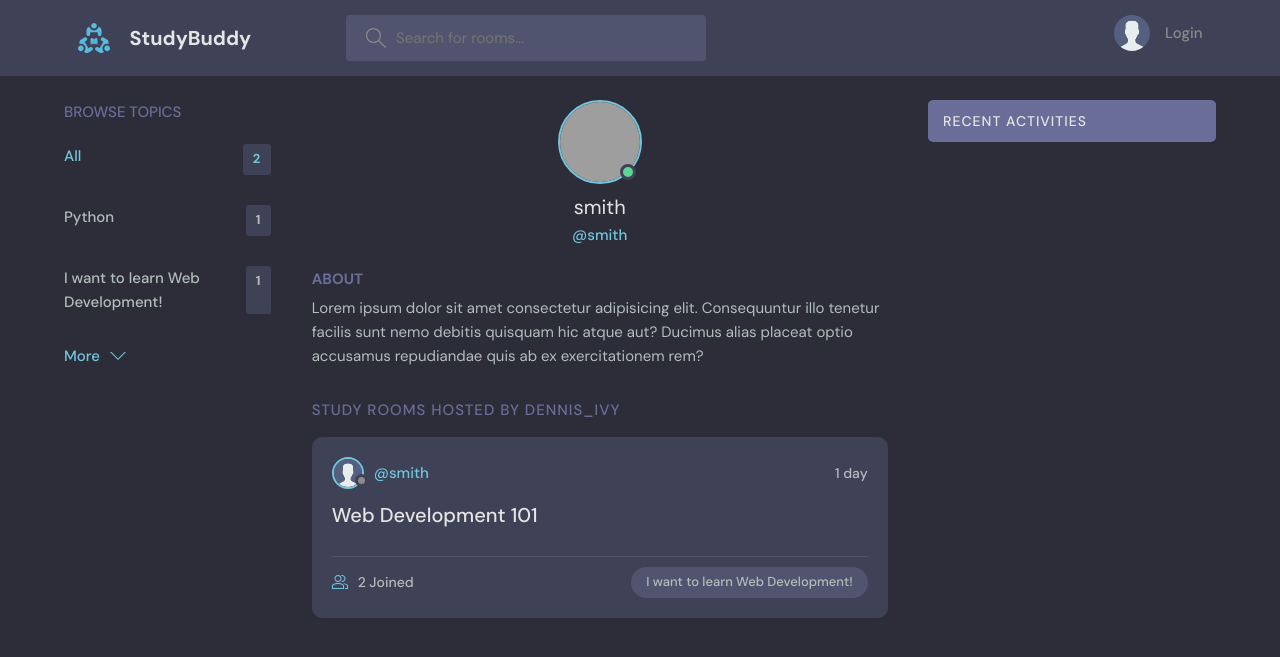
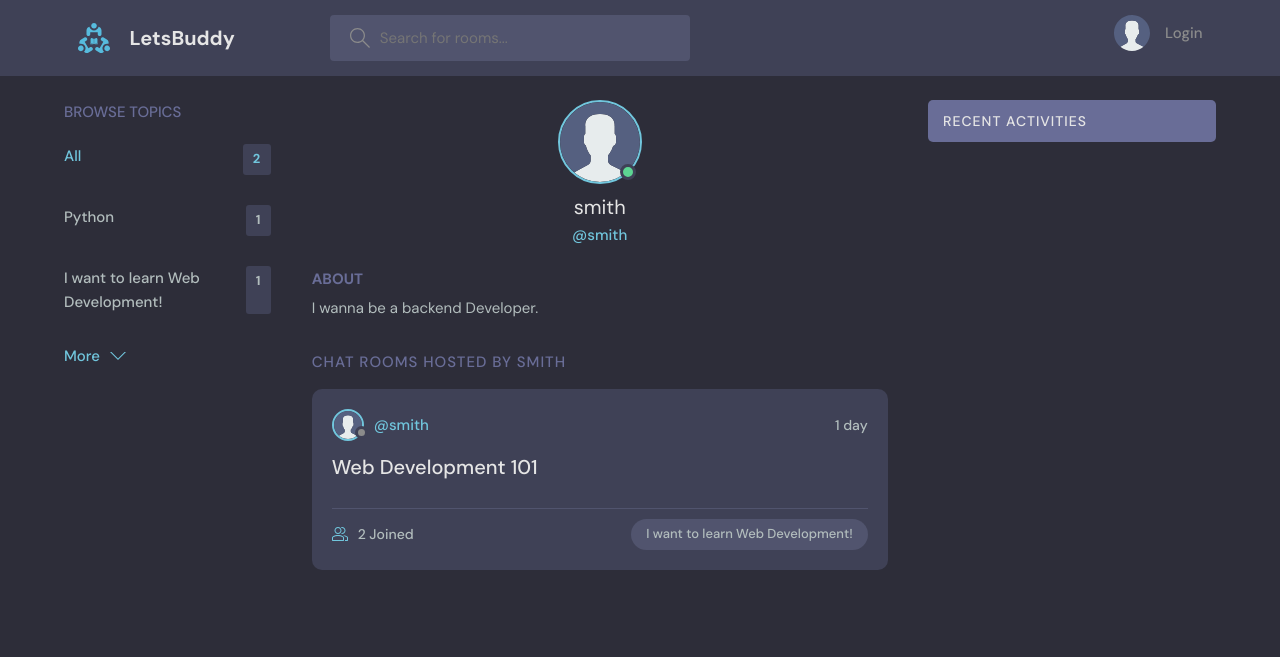
Before and after one commit to praveen-vattikala/LETS_BUDDY, a Django app: page /profile/3/ in a window 1280 px wide. Shown: the top 657 px of the page. Run offline with Django 5.2, Linux system fonts and the light colour scheme; data comes from the database, SQL or seed files in the repository; both versions use the stored data as it was after the commit; grey boxes are pictures that could not be loaded.

Commit message:
second commit

```diff
--- a/base/templates/base/login_register.html
+++ b/base/templates/base/login_register.html
@@ -11,13 +11,13 @@
             </div>
           </div>
           <div class="layout__body">
-            <h2 class="auth__tagline">Find your study partner</h2>
+            <h2 class="auth__tagline">Find your Buddy!</h2>
 
             <form class="form" action="" method="POST">
               {% csrf_token %}
               <div class="form__group form__group">
                 <label for="room_name">Email</label>
-                <input id="username" name="email" type="text" placeholder="e.g. dennis_ivy" />
+                <input id="username" name="email" type="text" placeholder="e.g. john_doe" />
               </div>
               <div class="form__group">
                 <label for="password">Password</label>
--- a/base/templates/base/profile.html
+++ b/base/templates/base/profile.html
@@ -11,7 +11,7 @@
         <div class="profile">
           <div class="profile__avatar">
             <div class="avatar avatar--large active">
-              <img src="https://randomuser.me/api/portraits/men/11.jpg" />
+              <img src={{user.avatar.url}} />
             </div>
           </div>
           <div class="profile__info">
@@ -24,16 +24,14 @@
           <div class="profile__about">
             <h3>About</h3>
             <p>
-              Lorem ipsum dolor sit amet consectetur adipisicing elit. Consequuntur illo tenetur
-              facilis sunt nemo debitis quisquam hic atque aut? Ducimus alias placeat optio
-              accusamus repudiandae quis ab ex exercitationem rem?
+              {{user.bio}}
             </p>
           </div>
         </div>
 
         <div class="roomList__header">
           <div>
-            <h2>Study Rooms Hosted by dennis_ivy</a>
+            <h2>Chat Rooms Hosted by {{user.username}} </a>
             </h2>
           </div>
         </div>
--- a/base/templates/base/room.html
+++ b/base/templates/base/room.html
@@ -131,7 +131,7 @@
             {% for user in participants %}
             <a href="{% url 'user-profile' user.id %}" class="participant">
               <div class="avatar avatar--medium">
-                <img src="https://randomuser.me/api/portraits/men/37.jpg" />
+                <img src={{user.avatar.url}} />
               </div>
               <p>
                 {{user.username}}
--- a/templates/navbar.html
+++ b/templates/navbar.html
@@ -4,7 +4,7 @@
    <div class="container">
      <a href="{% url 'home' %}" class="header__logo">
        <img src="{% static 'images/logo.svg' %}" />
-       <h1>StudyBuddy</h1>
+       <h1>LetsBuddy</h1>
      </a>
      <form class="header__search" method="GET" action="{% url 'home' %}">
        <label>
```
Also changed, not shown: db.sqlite3.
